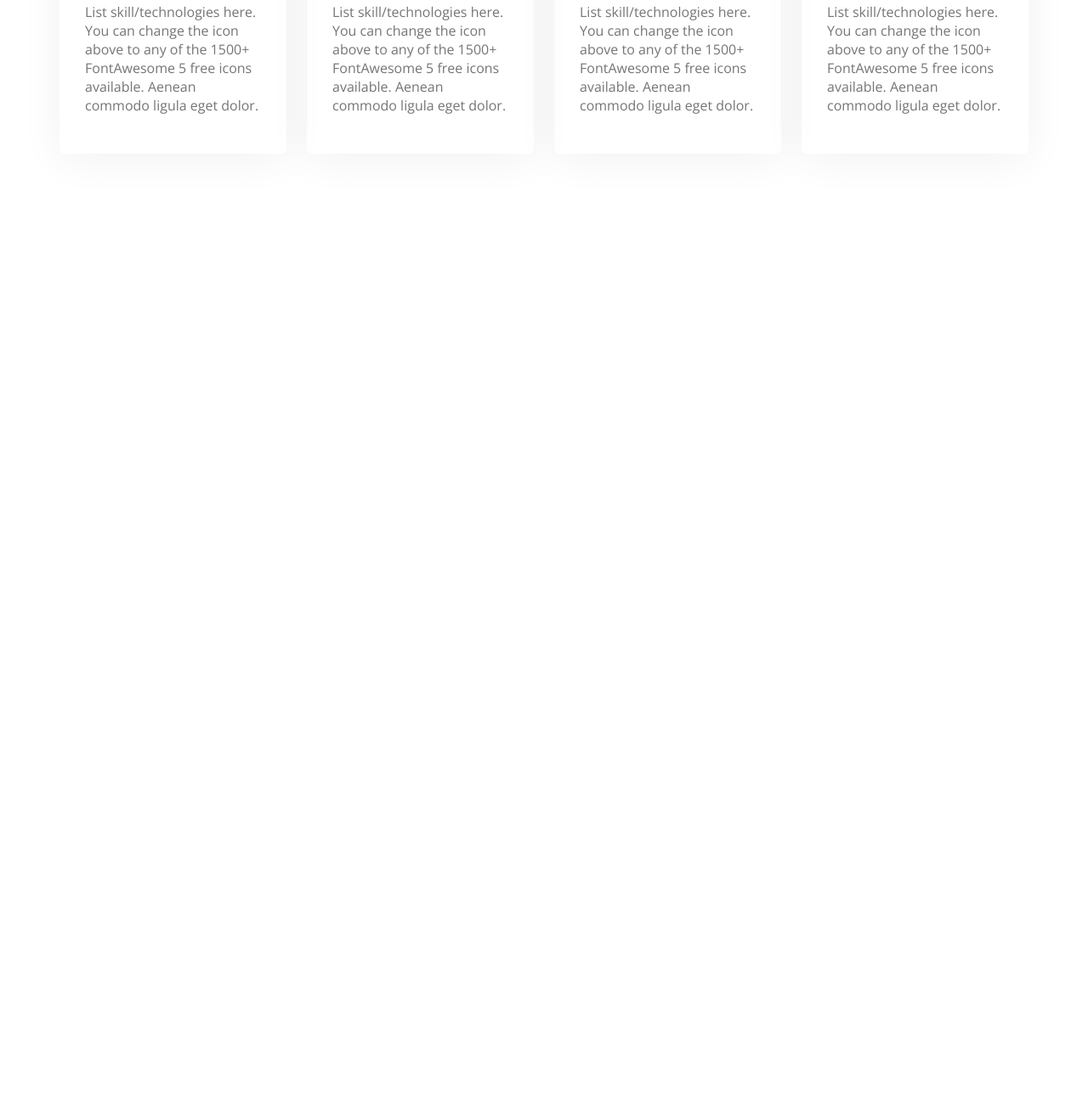
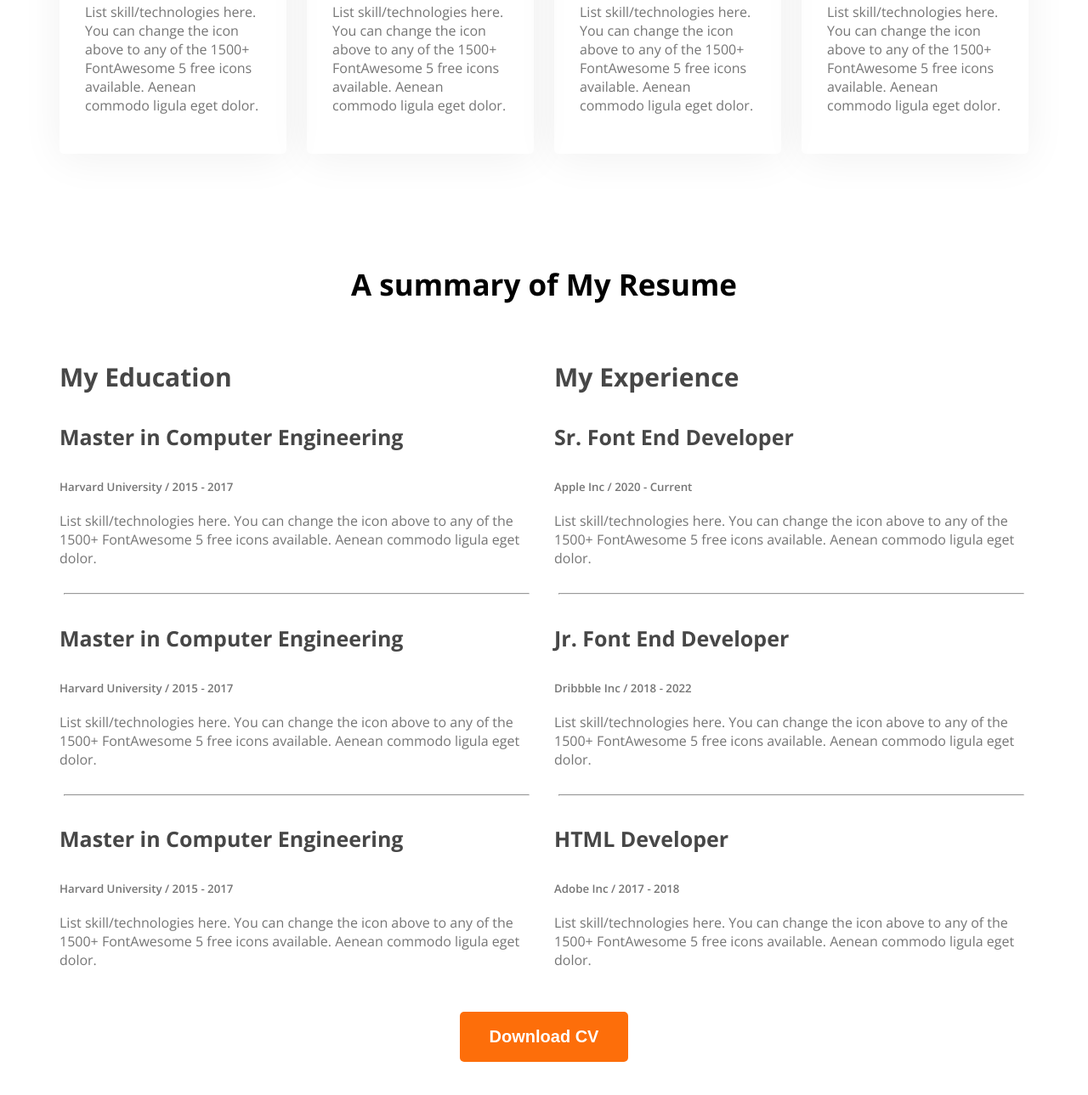
Before and after one commit to SwarnaliSahaBristi/web-developer-portfolio, a plain HTML site: page index.html in a window 1280 px wide. Shown: the part 2128-3417 px from the top of the page at 85% size. Before the commit the page ends 2439 px from the top, so only its background shows below. Drawn offline with nearby package versions, Linux system fonts and the light colour scheme.

Commit message:
added resume section,texts,styles

```diff
--- a/index.html
+++ b/index.html
@@ -85,6 +85,63 @@
             </div>
             </div>
         </section>
+        <section class="resume">
+            <h3 class="section-title text-center">A summary of My Resume</h3>
+            <div class="resume-container">
+                <!-- .resume-column*2>h3.resume-column-title+.experience*3>h4.experience-title+h5.experience-sub-title+.experience-description  -->
+                 <div class="resume-column">
+                    <h3 class="resume-column-title">My Education</h3>
+                    <div class="experience">
+                        <h4 class="experience-title">Master in Computer Engineering</h4>
+                        <h5 class="experience-sub-title">Harvard University / 2015 - 2017</h5>
+                            <div class="experience-description">List skill/technologies here. You can change the icon above
+    to any of the 1500+ FontAwesome 5 free icons available. Aenean commodo ligula eget dolor.</div>
+                    </div>
+                    <hr>
+                    <div class="experience">
+                        <h4 class="experience-title">Master in Computer Engineering</h4>
+                        <h5 class="experience-sub-title">Harvard University / 2015 - 2017</h5>
+                            <div class="experience-description">List skill/technologies here. You can change the icon above
+    to any of the 1500+ FontAwesome 5 free icons available. Aenean commodo ligula eget dolor.</div>
+                    </div>
+                    <hr>
+                    <div class="experience">
+                        <h4 class="experience-title">Master in Computer Engineering</h4>
+                        <h5 class="experience-sub-title">Harvard University / 2015 - 2017</h5>
+                            <div class="experience-description">List skill/technologies here. You can change the icon above
+    to any of the 1500+ FontAwesome 5 free icons available. Aenean commodo ligula eget dolor.</div>
+                    </div>
+                 </div>
+                 <div class="resume-column">
+                 <div class="experience">
+                    <h3 class="resume-column-title">My Experience</h3>
+                        <h4 class="experience-title">Sr. Font End Developer</h4>
+                        <h5 class="experience-sub-title">Apple Inc / 2020 - Current</h5>
+                            <div class="experience-description">List skill/technologies here. You can change the icon above
+    to any of the 1500+ FontAwesome 5 free icons available. Aenean commodo ligula eget dolor.</div>
+                    </div>
+                    <hr>
+                    <div class="experience">
+                        <h4 class="experience-title">Jr. Font End Developer</h4>
+                        <h5 class="experience-sub-title">Dribbble Inc / 2018 - 2022</h5>
+                            <div class="experience-description">List skill/technologies here. You can change the icon above
+    to any of the 1500+ FontAwesome 5 free icons available. Aenean commodo ligula eget dolor.</div>
+                    </div>
+                    <hr>
+                    <div class="experience">
+                        <h4 class="experience-title">HTML Developer</h4>
+                        <h5 class="experience-sub-title">Adobe Inc / 2017 - 2018</h5>
+                            <div class="experience-description">List skill/technologies here. You can change the icon above
+    to any of the 1500+ FontAwesome 5 free icons available. Aenean commodo ligula eget dolor.</div>
+                    </div>
+                    </div>
+                 </div>
+            </div>
+            <div class="text-center resume-btn-cv">
+                <button class="btn-primary">Download CV</button>
+            </div>
+
+        </section>
     </main>
     <footer>
 
--- a/style/portfolio.css
+++ b/style/portfolio.css
@@ -134,3 +134,31 @@
 .skill-description {
   color: #757575;
 }
+.resume-container {
+  display: flex;
+  gap: 24px;
+}
+.resume-column-title {
+  color: #474747;
+  font-weight: bold;
+  font-size: 30px;
+}
+.experience-title {
+  color: #474747;
+  font-weight: bold;
+  font-size: 25px;
+}
+.experience-sub-title {
+  font-weight: 600;
+  color: #757575;
+  margin-bottom: 20px;
+}
+.experience-description {
+  color: #757575;
+}
+.resume hr {
+  margin: 30px 5px;
+}
+.resume-btn-cv {
+  margin-top: 50px;
+}
```
